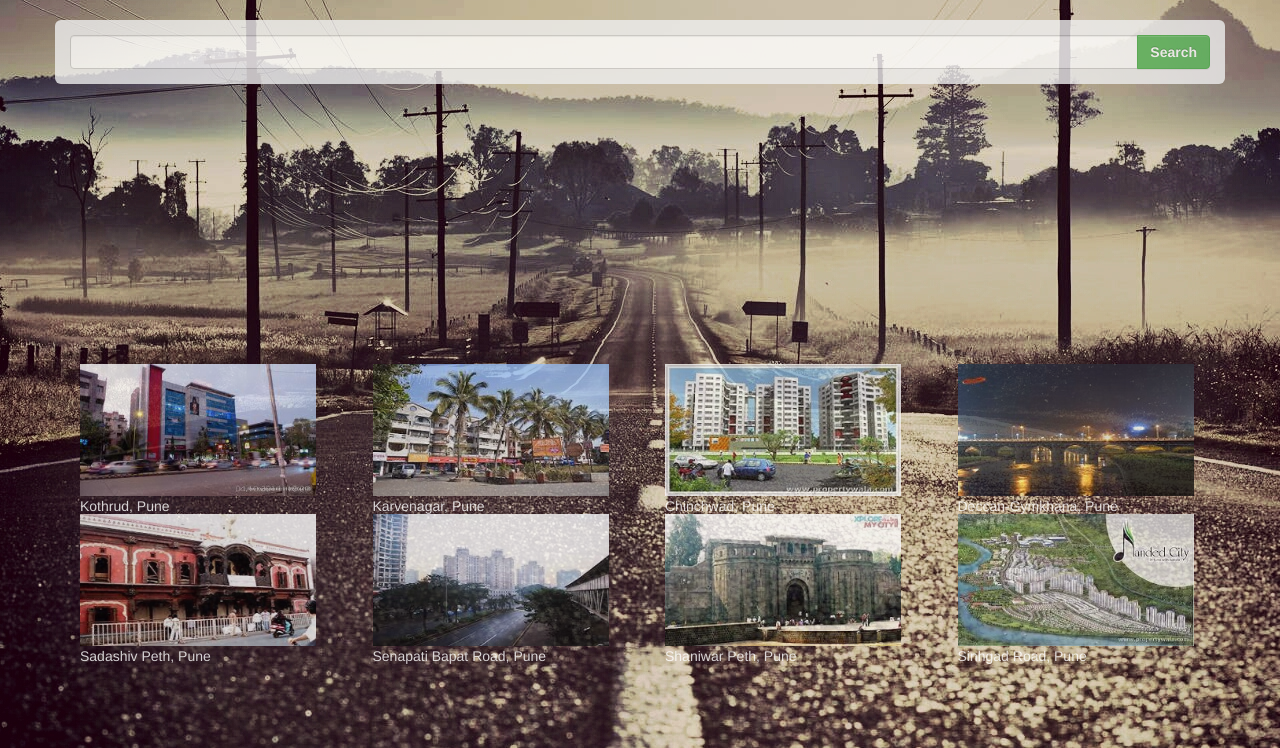
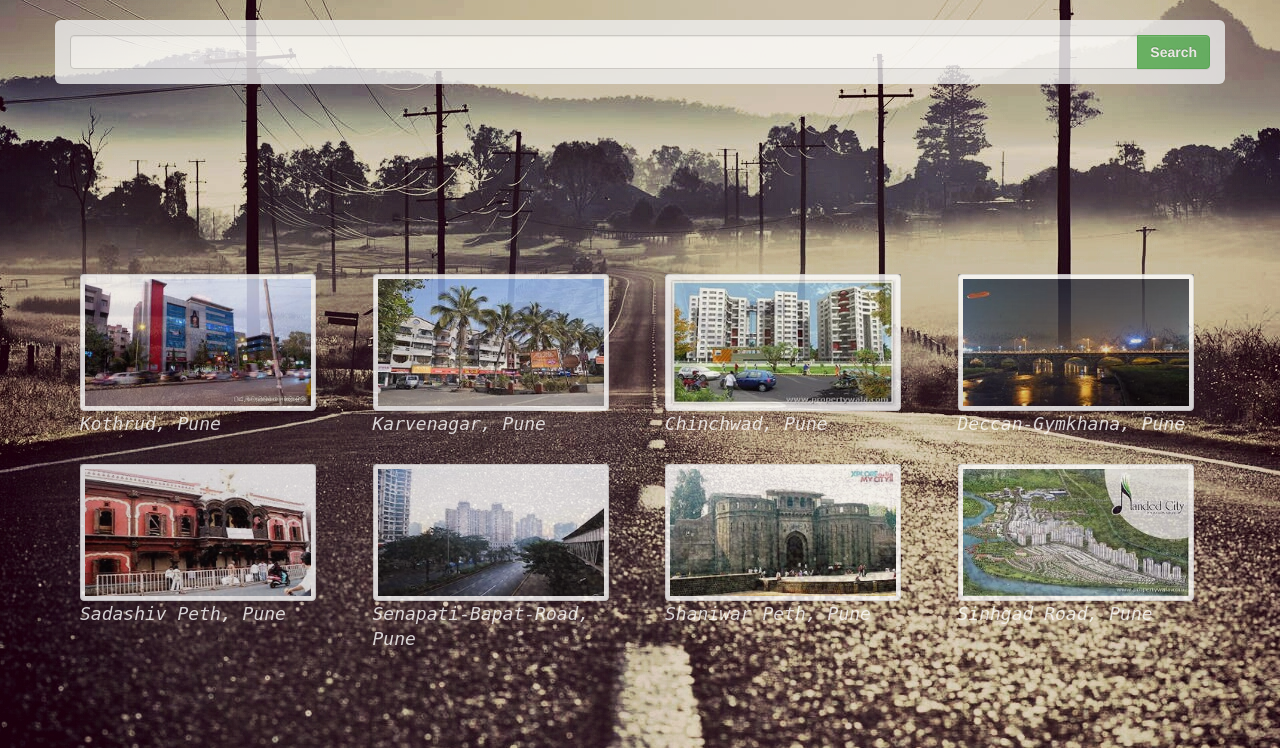
Before and after one commit to Ample-Softech/Parking, a Java web app: template Parking/WebContent/WEB-INF/jsp/basic/index.jsp in a window 1280 px wide. Shown: the part 52-800 px from the top of the page. Run offline with Tomcat 11, a stand-in JSP engine, Linux system fonts and the light colour scheme; the template is opened without the code that fills it, so the values that code supplies are empty; some libraries are stand-ins or nearby versions.

Commit message:
homepage edited

```diff
--- a/Parking/WebContent/WEB-INF/jsp/basic/index.jsp
+++ b/Parking/WebContent/WEB-INF/jsp/basic/index.jsp
@@ -45,18 +45,15 @@
 				</div>
 			</div>
 
-		<div class="container">
-			<br><br><br><br><br><br><br><br><br><br><br><br>
-		</div>
 
-		<div class="container">
+		<div class="container img-temp">
 			<div class="row">
 				<div class="col-xs-12 col-sm-12 col-md-4 col-lg-3 cards">
 					<div class="cardImg">
 						<a class="imglinks" href="/Parking/Check.basic?loc=Kothrud, Pune, Maharashtra&lat=18.5073985&lng=73.80765040000006">
-							<img src="images/kothrud.jpg" alt="Kothrud" style="width:100%"></a>
+							<img class="img-responsive img-thumbnail img" src="images/kothrud.jpg" alt="Kothrud"></a>
         				<div class="caption" style="color: white;">
-          					<a class="imglinks" href="/Parking/Check.basic?loc=Kothrud, Pune, Maharashtra&lat=18.5073985&lng=73.80765040000006" style="color:white;"><p>Kothrud, Pune</p></a>
+          					<a class="imglinks" href="/Parking/Check.basic?loc=Kothrud, Pune, Maharashtra&lat=18.5073985&lng=73.80765040000006">Kothrud, Pune</a>
         				</div>
 					</div>
 				</div>
@@ -65,9 +62,9 @@
 				<div class="col-xs-12 col-sm-12 col-md-4 col-lg-3 cards">
 					<div class="cardImg">
 						<a class="imglinks" href="/Parking/Check.basic?loc=Karve Nagar, Pune, Maharashtra&lat=18.4897587&lng=73.82029620000003">
-						<img src="images/karvenagar.jpg" alt="Karvenagar" style="width:100%"></a>
+						<img class="img-responsive img-thumbnail img" src="images/karvenagar.jpg" alt="Karvenagar"></a>
         				<div class="caption" style="color: white;">
-          					<a class="imglinks" href="/Parking/Check.basic?loc=Karve Nagar, Pune, Maharashtra&lat=18.4897587&lng=73.82029620000003" style="color:white;"><p>Karvenagar, Pune</p></a>
+          					<a class="imglinks" href="/Parking/Check.basic?loc=Karve Nagar, Pune, Maharashtra&lat=18.4897587&lng=73.82029620000003">Karvenagar, Pune</a>
        	 				</div>
 					</div>
 				</div>
@@ -76,9 +73,9 @@
 				<div class="col-xs-12 col-sm-12 col-md-4 col-lg-3 cards">
 					<div class="cardImg">
 						<a class="imglinks" href="/Parking/Check.basic?loc=Chinchwad, Maharashtra&lat=18.6297811&lng=73.79970939999998">
-						<img src="images/chinchwa.jpg" alt="Chinchwad" style="width:100%"></a>
+						<img class="img-responsive img-thumbnail img" src="images/chinchwa.jpg" alt="Chinchwad"></a>
         				<div class="caption" style="color: white;">
-          					<a class="imglinks" href="/Parking/Check.basic?loc=Chinchwad, Maharashtra&lat=18.6297811&lng=73.79970939999998" style="color:white;"><p>Chinchwad, Pune</p></a>
+          					<a class="imglinks" href="/Parking/Check.basic?loc=Chinchwad, Maharashtra&lat=18.6297811&lng=73.79970939999998">Chinchwad, Pune</a>
         				</div>
 					</div>
 				</div>
@@ -86,9 +83,10 @@
 
 				<div class="col-xs-12 col-sm-12 col-md-4 col-lg-3 cards">
 					<div class="cardImg">
-						<a class="imglinks" href="/Parking/Check.basic?loc=Deccan Gymkhana, Pune, Maharashtra&lat=18.5175566&lng=73.84166000000005"><img src="images/deccan.jpg" alt="Deccan" style="width:100%"></a>
+						<a class="imglinks" href="/Parking/Check.basic?loc=Deccan Gymkhana, Pune, Maharashtra&lat=18.5175566&lng=73.84166000000005">
+							<img class="img-responsive img-thumbnail img" src="images/deccan.jpg" alt="Deccan"></a>
         				<div class="caption" style="color: white;">
-          					<a class="imglinks" href="/Parking/Check.basic?loc=Deccan Gymkhana, Pune, Maharashtra&lat=18.5175566&lng=73.84166000000005" style="color:white;"><p>Deccan-Gymkhana, Pune</p></a>
+          					<a class="imglinks" href="/Parking/Check.basic?loc=Deccan Gymkhana, Pune, Maharashtra&lat=18.5175566&lng=73.84166000000005">Deccan-Gymkhana, Pune</a>
         				</div>
 					</div>
 				</div>
@@ -96,9 +94,9 @@
 				<div class="col-xs-12 col-sm-12 col-md-4 col-lg-3 cards">
 					<div class="cardImg">
 						<a class="imglinks" href="/Parking/Check.basic?loc=Sadashiv Peth, Pune, Maharashtra&lat=18.5083218&lng=73.84656480000001">
-							<img src="images/sadashiv.jpg" alt="Sadashiv Peth" style="width:100%"></a>
+							<img class="img-responsive img-thumbnail img" src="images/sadashiv.jpg" alt="Sadashiv Peth"></a>
         				<div class="caption" style="color: white;">
-          					<a class="imglinks" href="/Parking/Check.basic?loc=Sadashiv Peth, Pune, Maharashtra&lat=18.5083218&lng=73.84656480000001" style="color:white;"><p>Sadashiv Peth, Pune</p></a>
+          					<a class="imglinks" href="/Parking/Check.basic?loc=Sadashiv Peth, Pune, Maharashtra&lat=18.5083218&lng=73.84656480000001">Sadashiv Peth, Pune</a>
         				</div>
         			</div>
 				</div>
@@ -107,9 +105,9 @@
 				<div class="col-xs-12 col-sm-12 col-md-4 col-lg-3 cards">
 					<div class="cardImg">
 						<a class="imglinks" href="/Parking/Check.basic?loc=Senapati Bapat Road, Sheti Mahamandal, 30, Laxmi Society, Pune, Maharashtra&lat=18.5316664&lng=73.83010739999997">
-							<img src="images/SB.jpg" alt="SB Road" style="width:100%"></a>
+							<img class="img-responsive img-thumbnail img" src="images/SB.jpg" alt="SB Road"></a>
         				<div class="caption" style="color: white;">
-          					<a class="imglinks" href="/Parking/Check.basic?loc=Senapati Bapat Road, Sheti Mahamandal, 30, Laxmi Society, Pune, Maharashtra&lat=18.5316664&lng=73.83010739999997" style="color:white;"><p>Senapati Bapat Road, Pune</p></a>
+          					<a class="imglinks" href="/Parking/Check.basic?loc=Senapati Bapat Road, Sheti Mahamandal, 30, Laxmi Society, Pune, Maharashtra&lat=18.5316664&lng=73.83010739999997">Senapati-Bapat-Road, Pune</a>
         				</div>
         			</div>
 				</div>
@@ -117,30 +115,34 @@
 
 				<div class="col-xs-12 col-sm-12 col-md-4 col-lg-3 cards">
 					<div class="cardImg">
-						<a class="imglinks" href="/Parking/Check.basic?loc=Shaniwar Peth, Pune, Maharashtra&lat=18.5194431&lng=73.85193559999993"><img src="images/shaniwar peth.jpg" alt="Shaniwar Peth" style="width:100%"></a>
+						<a class="imglinks" href="/Parking/Check.basic?loc=Shaniwar Peth, Pune, Maharashtra&lat=18.5194431&lng=73.85193559999993">
+						<img class="img-responsive img-thumbnail img" src="images/shaniwar peth.jpg" alt="Shaniwar Peth"></a>
         				<div class="caption" style="color: white;">
-          					<a class="imglinks" href="/Parking/Check.basic?loc=Shaniwar Peth, Pune, Maharashtra&lat=18.5194431&lng=73.85193559999993" style="color:white;"><p>Shaniwar Peth, Pune</p></a>
+          					<a class="imglinks" href="/Parking/Check.basic?loc=Shaniwar Peth, Pune, Maharashtra&lat=18.5194431&lng=73.85193559999993">Shaniwar Peth, Pune</a>
         				</div>
        	 			</div>
 				</div>
 
 				<div class="col-xs-12 col-sm-12 col-md-4 col-lg-3 cards">
 					<div class="cardImg">
-						<a class="imglinks" href="/Parking/Check.basic?loc=Sinhagad Road, Amarendra Society, Bank Of India Colony, Pune, Maharashtra&lat=18.4571738&lng=73.80336820000002"><img src="images/sinhgad.jpg" alt="Sinhgad Road" style="width:100%"></a>
+						<a class="imglinks" href="/Parking/Check.basic?loc=Sinhagad Road, Amarendra Society, Bank Of India Colony, Pune, Maharashtra&lat=18.4571738&lng=73.80336820000002">
+						<img class="img-responsive img-thumbnail img" src="images/sinhgad.jpg" alt="Sinhgad Road"></a>
         				<div class="caption" style="color: white;">
-          					<a class="imglinks" href="/Parking/Check.basic?loc=Sinhagad Road, Amarendra Society, Bank Of India Colony, Pune, Maharashtra&lat=18.4571738&lng=73.80336820000002" style="color:white;"><p>Sinhgad Road, Pune</p></a>
+          					<a class="imglinks" href="/Parking/Check.basic?loc=Sinhagad Road, Amarendra Society, Bank Of India Colony, Pune, Maharashtra&lat=18.4571738&lng=73.80336820000002">Sinhgad Road, Pune</a>
        	 				</div>
         			</div>
 				</div>
 			</div>
 		</div>
 
+<!--
+		FOOTER
+ 		<div class="container-fluid">
+ 			<div class="jumbotron" >
+ 					FOOTER HERE
+ 			</div>
+ 		</div>
 
-		<!-- FOOTER -->
-<!-- 		<div class="container-fluid"> -->
-<!-- 			<div class="jumbotron" > -->
-<!-- 					FOOTER HERE -->
-<!-- 			</div> -->
-<!-- 		</div> -->
+ -->
 	</body>
 </html>
--- a/Parking/WebContent/css/commonStyle.css
+++ b/Parking/WebContent/css/commonStyle.css
@@ -9,6 +9,7 @@ body {
 
 .cards {
 	height: 150px;
+	margin-bottom: 40px;
 }
 
 .cardImg {
@@ -22,3 +23,25 @@ body {
 .searchbar {
 	opacity: 0.8;
 }
+
+.img{
+	width: 100%;
+}
+
+		.imglinks {
+			color: white;
+			font-style: italic;
+			font: bold;
+			font-size: 18;
+			font-stretch: normal;
+			font-family: monospace;
+		}
+		.imglinks:HOVER {
+			color: #d4d4d4;
+			text-decoration: underline;
+		}
+
+.img-temp{
+	margin-top: 150px;
+
+}
```
